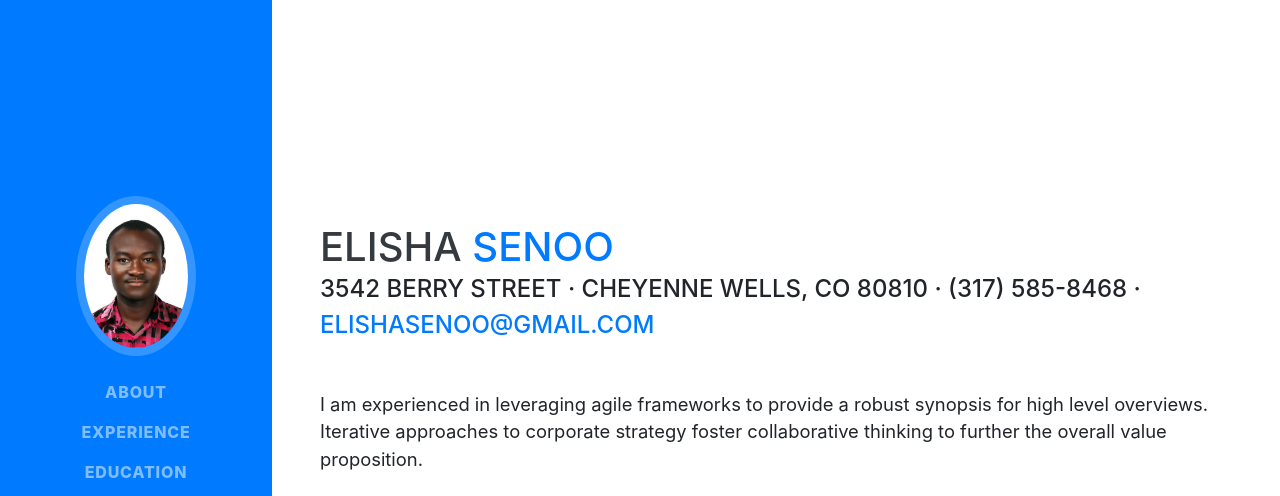
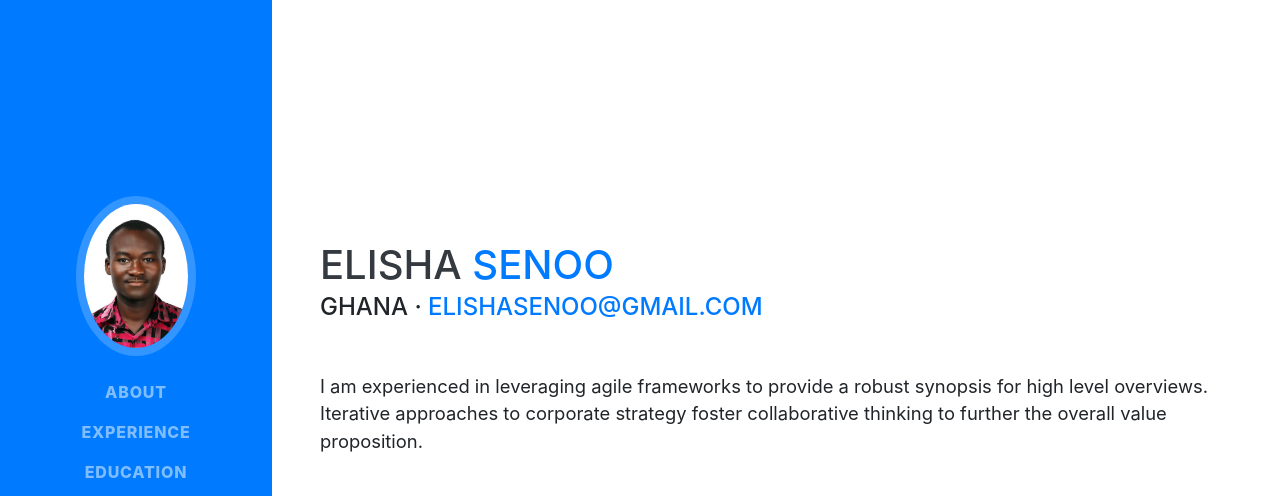
Before and after one commit to eliks/eliks, a website with bundled scripts: page index.html in a window 1280 px wide. Shown: the top 496 px of the page. Built offline with nearby package versions, Linux system fonts and the light colour scheme; a web font is replaced by a local one.

Commit message:
changes for gh-pages branches

```diff
--- a/index.html
+++ b/index.html
@@ -66,7 +66,7 @@
         <h1 class="mb-0">Elisha
           <span class="text-primary">Senoo</span>
         </h1>
-        <div class="subheading mb-5">3542 Berry Street · Cheyenne Wells, CO 80810 · (317) 585-8468 ·
+        <div class="subheading mb-5">Ghana ·
           <a href="mailto:name@email.com">elishasenoo@gmail.com</a>
         </div>
         <p class="lead mb-5">I am experienced in leveraging agile frameworks to provide a robust synopsis for high level overviews. Iterative approaches to corporate strategy foster collaborative thinking to further the overall value proposition.</p>
```
